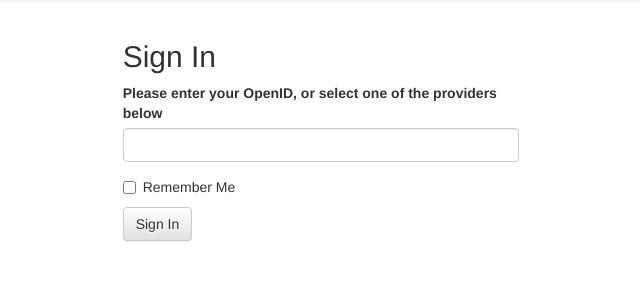
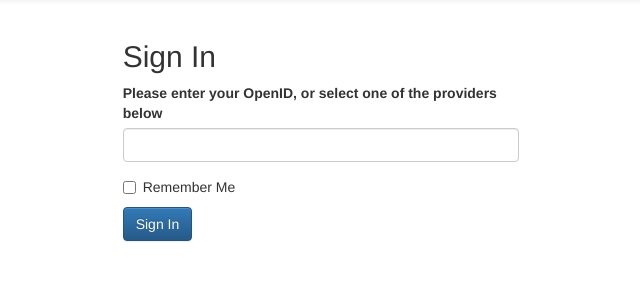
Before and after one commit to t33chong/microblog, a Flask app: template app/templates/login.html in a window 1280 px wide. Shown: the part 52-352 px from the top of the page, without its empty margins (319-959 px from the left). Run offline with Flask 2, Linux system fonts and the light colour scheme; the template is opened without the code that fills it: values that come from a table or form of the project are taken from there, others are empty; parts of the project's set-up code (start-up, migrations or seed data) failed here and were passed over; some libraries are stand-ins or nearby versions.

Commit message:
change sign in button to primary color

```diff
--- a/app/templates/login.html
+++ b/app/templates/login.html
@@ -31,7 +31,7 @@
               {{form.remember_me}} Remember Me
             </label>
           </div>
-          <button type="submit" class="btn btn-default">Sign In</button>
+          <button type="submit" class="btn btn-primary">Sign In</button>
         </form>
       </div>
       <div class="col-md-4">
```
